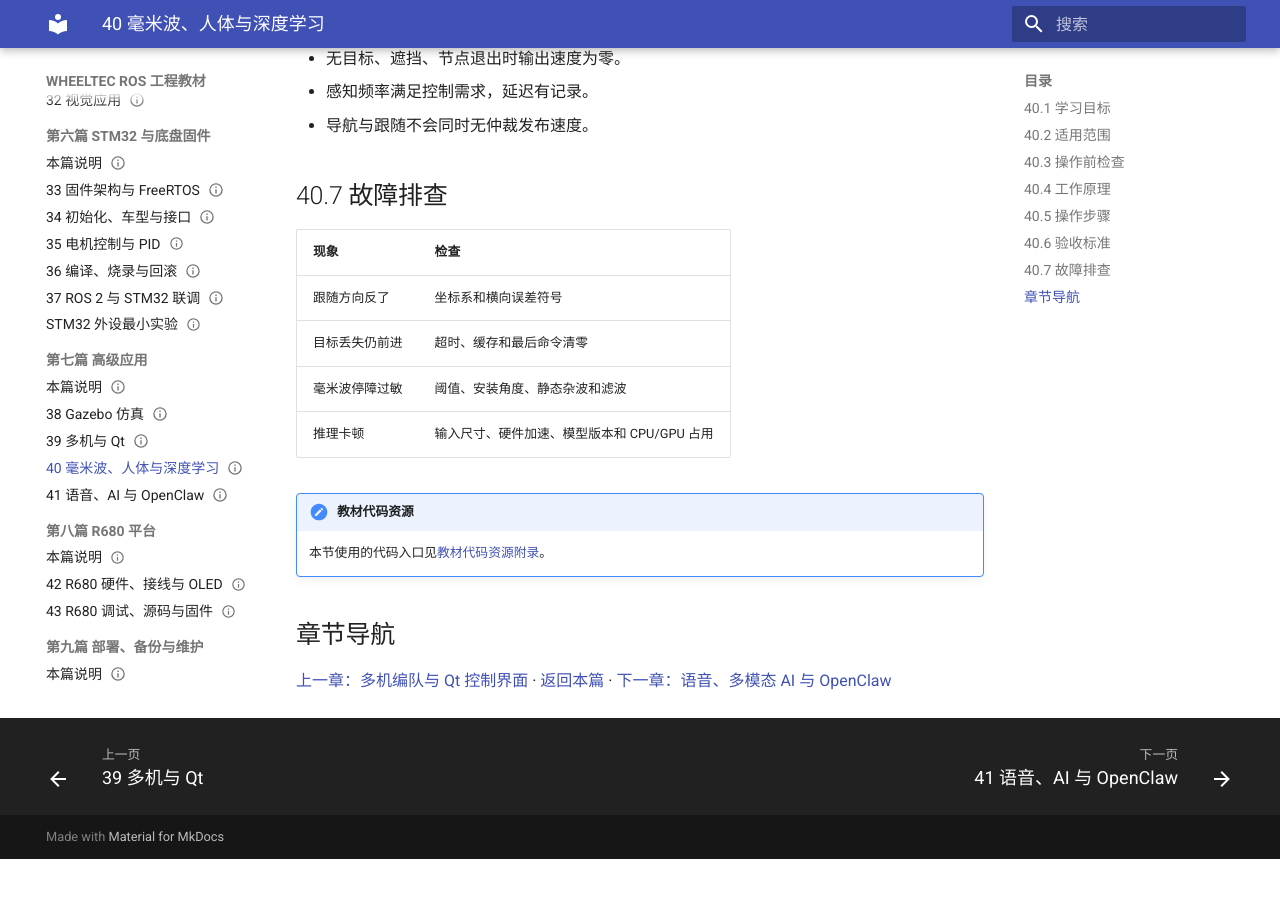
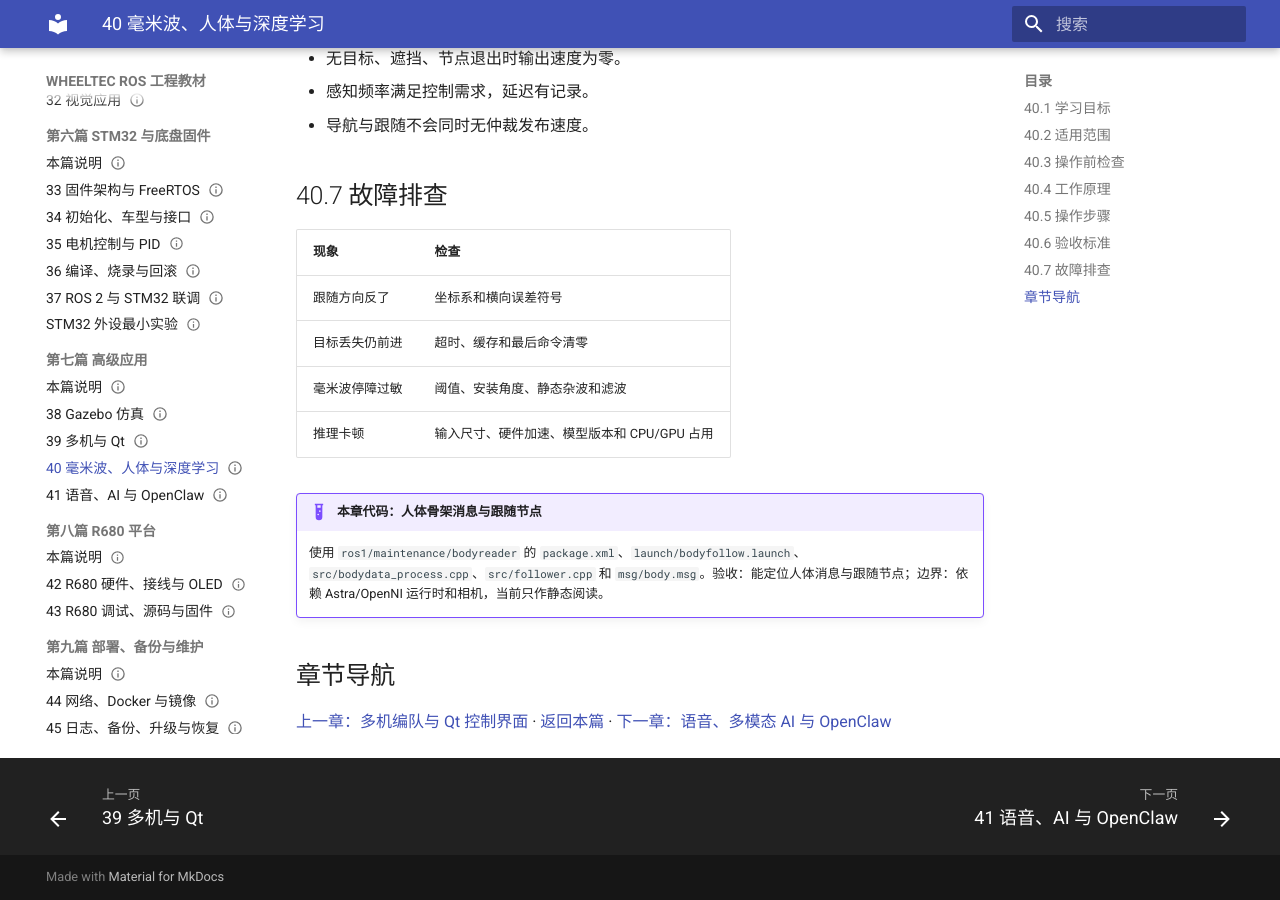
Before and after one commit to EnosElinsa/wheeltec-ros-textbook, an MkDocs documentation site: the page built from docs/07-advanced-applications/40-mmwave-human-deep-learning.md, in a window 1280 px wide and 900 px high, scrolled down 1132 px. Built offline with MkDocs 1.6.1 and Material for MkDocs 9.7.7, drawn with Linux system fonts in a browser that asks for light colours; before the commit the page ends 1991 px from its top, so only the background shows below that.

Commit message:
feat: map semantic bodyreader package

```diff
--- a/docs/07-advanced-applications/40-mmwave-human-deep-learning.md
+++ b/docs/07-advanced-applications/40-mmwave-human-deep-learning.md
@@ -2,7 +2,7 @@
 status: complete
 ---
 
-# 40. 毫米波雷达、人体跟踪与深度学习
+# 40. 毫米波雷达、人体跟踪与深度学习 {#bodyreader-code-resource}
 
 ## 40.1 学习目标
 
@@ -48,8 +48,8 @@
 | 推理卡顿 | 输入尺寸、硬件加速、模型版本和 CPU/GPU 占用 |
 
 
-!!! note "教材代码资源"
-    本节使用的代码入口见[教材代码资源附录](../appendices/d-public-source-reference.md)。
+!!! example "本章代码：人体骨架消息与跟随节点"
+    使用 `ros1/maintenance/bodyreader` 的 `package.xml`、`launch/bodyfollow.launch`、`src/bodydata_process.cpp`、`src/follower.cpp` 和 `msg/body.msg`。验收：能定位人体消息与跟随节点；边界：依赖 Astra/OpenNI 运行时和相机，当前只作静态阅读。
 
 ## 章节导航
 
```
Also changed, not shown: 2 other files.
